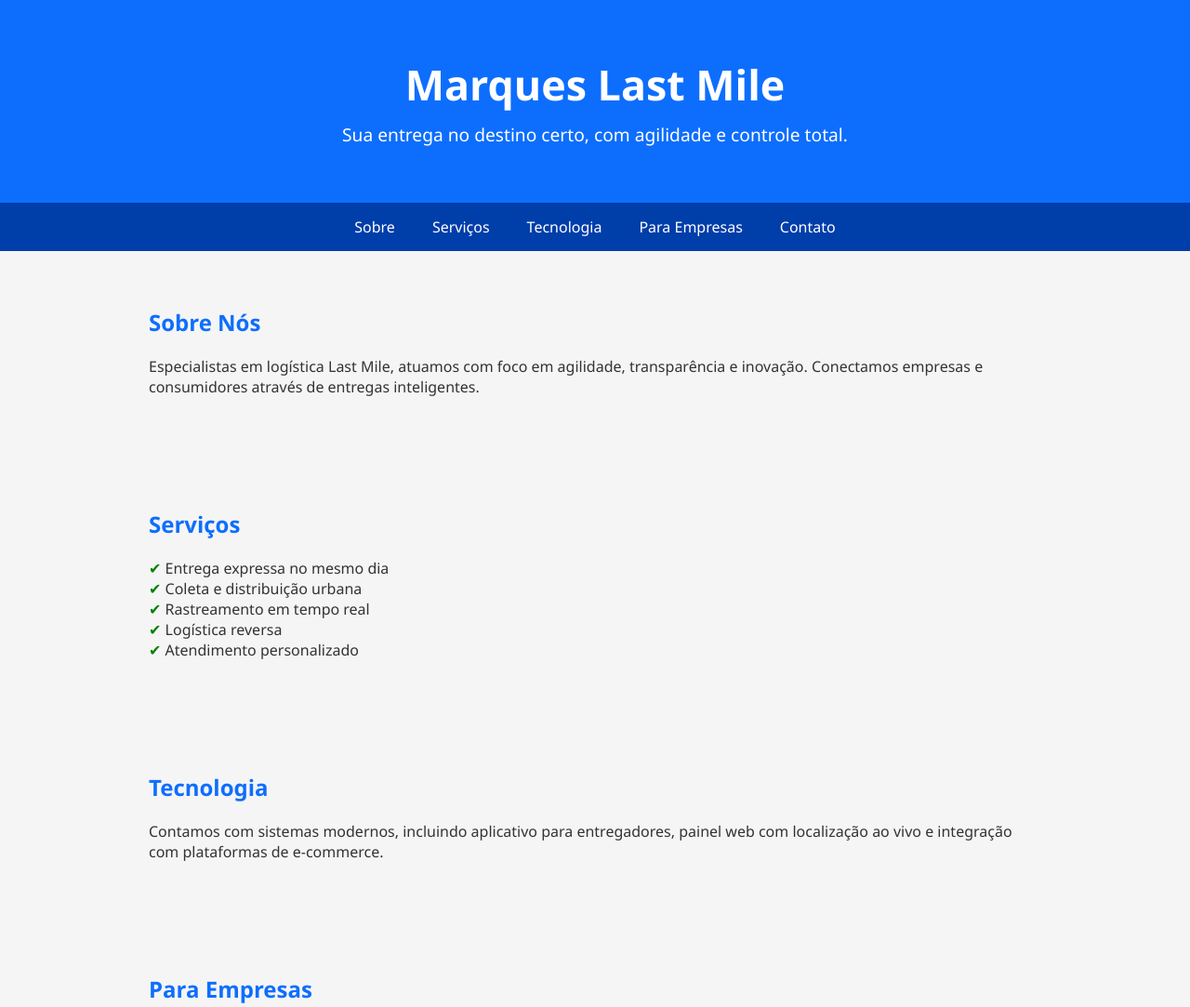
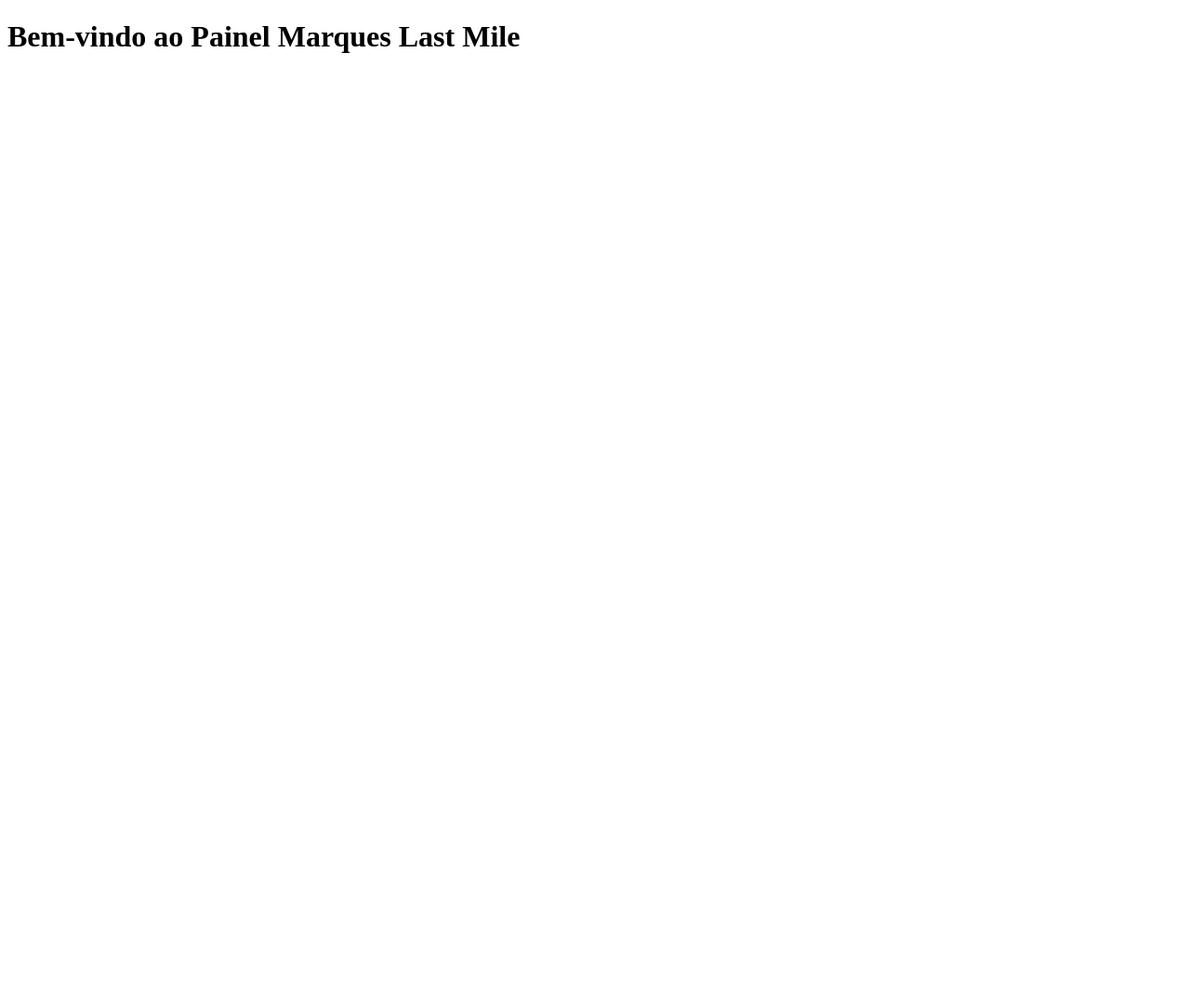
Before and after one commit to AdilsonMarques900/speedgo-site, a plain HTML site: page index.html in a window 1280 px wide. Shown: the top 1083 px of the page at 93% size. After the commit the page ends 800 px from the top, so only its background shows below. Drawn offline with Linux system fonts and the light colour scheme.

Commit message:
Add files via upload

```diff
--- /dev/null
+++ b/app.js
@@ -0,0 +1 @@
+console.log('Sistema Marques Last Mile carregado');
--- a/index.html
+++ b/index.html
@@ -1,109 +1,9 @@
-
 <!DOCTYPE html>
-<html lang="pt-br">
+<html>
 <head>
-  <meta charset="UTF-8">
-  <meta name="viewport" content="width=device-width, initial-scale=1.0">
   <title>Marques Last Mile</title>
-  <style>
-    * { margin: 0; padding: 0; box-sizing: border-box; }
-    body { font-family: 'Segoe UI', sans-serif; background: #f5f5f5; color: #333; }
-    header {
-      background: #0d6efd;
-      color: white;
-      padding: 60px 20px;
-      text-align: center;
-    }
-    header h1 { font-size: 2.8em; }
-    header p { margin-top: 10px; font-size: 1.2em; }
-    nav {
-      display: flex;
-      justify-content: center;
-      background: #003eaa;
-    }
-    nav a {
-      color: white;
-      padding: 15px 20px;
-      text-decoration: none;
-      display: inline-block;
-    }
-    nav a:hover { background: #0056d2; }
-    section {
-      padding: 60px 20px;
-      max-width: 1000px;
-      margin: auto;
-    }
-    section h2 { margin-bottom: 20px; color: #0d6efd; }
-    ul { list-style: none; }
-    ul li::before { content: '✔ '; color: green; }
-    .contato a {
-      background: #25d366;
-      color: white;
-      padding: 12px 25px;
-      border-radius: 8px;
-      text-decoration: none;
-    }
-    iframe { width: 100%; height: 300px; border: none; margin-top: 20px; }
-    footer {
-      background: #222;
-      color: white;
-      text-align: center;
-      padding: 30px 10px;
-      font-size: 0.9em;
-    }
-  </style>
 </head>
 <body>
-
-  <header>
-    <h1>Marques Last Mile</h1>
-    <p>Sua entrega no destino certo, com agilidade e controle total.</p>
-  </header>
-
-  <nav>
-    <a href="#sobre">Sobre</a>
-    <a href="#servicos">Serviços</a>
-    <a href="#tecnologia">Tecnologia</a>
-    <a href="#empresas">Para Empresas</a>
-    <a href="#contato">Contato</a>
-  </nav>
-
-  <section id="sobre">
-    <h2>Sobre Nós</h2>
-    <p>Especialistas em logística Last Mile, atuamos com foco em agilidade, transparência e inovação. Conectamos empresas e consumidores através de entregas inteligentes.</p>
-  </section>
-
-  <section id="servicos">
-    <h2>Serviços</h2>
-    <ul>
-      <li>Entrega expressa no mesmo dia</li>
-      <li>Coleta e distribuição urbana</li>
-      <li>Rastreamento em tempo real</li>
-      <li>Logística reversa</li>
-      <li>Atendimento personalizado</li>
-    </ul>
-  </section>
-
-  <section id="tecnologia">
-    <h2>Tecnologia</h2>
-    <p>Contamos com sistemas modernos, incluindo aplicativo para entregadores, painel web com localização ao vivo e integração com plataformas de e-commerce.</p>
-  </section>
-
-  <section id="empresas">
-    <h2>Para Empresas</h2>
-    <p>Otimize sua entrega final com planos personalizados e relatórios detalhados. Trabalhamos lado a lado com marketplaces, lojas virtuais e comércios locais.</p>
-  </section>
-
-  <section id="contato" class="contato">
-    <h2>Contato</h2>
-    <p>Estamos prontos para te atender pelo WhatsApp.</p>
-    <a href="https://wa.me/5588999999999" target="_blank">Fale conosco</a>
-    <iframe src="https://www.google.com/maps/embed?pb=!1m18..." loading="lazy"></iframe>
-  </section>
-
-  <footer>
-    <p>&copy; 2025 Marques Last Mile. Todos os direitos reservados.</p>
-  </footer>
-
+  <h1>Bem-vindo ao Painel Marques Last Mile</h1>
 </body>
 </html>
--- a/style.css
+++ b/style.css
@@ -1,9 +1 @@
-body {
-    font-family: Arial, sans-serif;
-    background-color: #f4f4f4;
-    text-align: center;
-    padding: 50px;
-}
-h1 {
-    color: #007bff;
-}
+body { font-family: Arial, sans-serif; background-color: #f4f4f4; }
```
